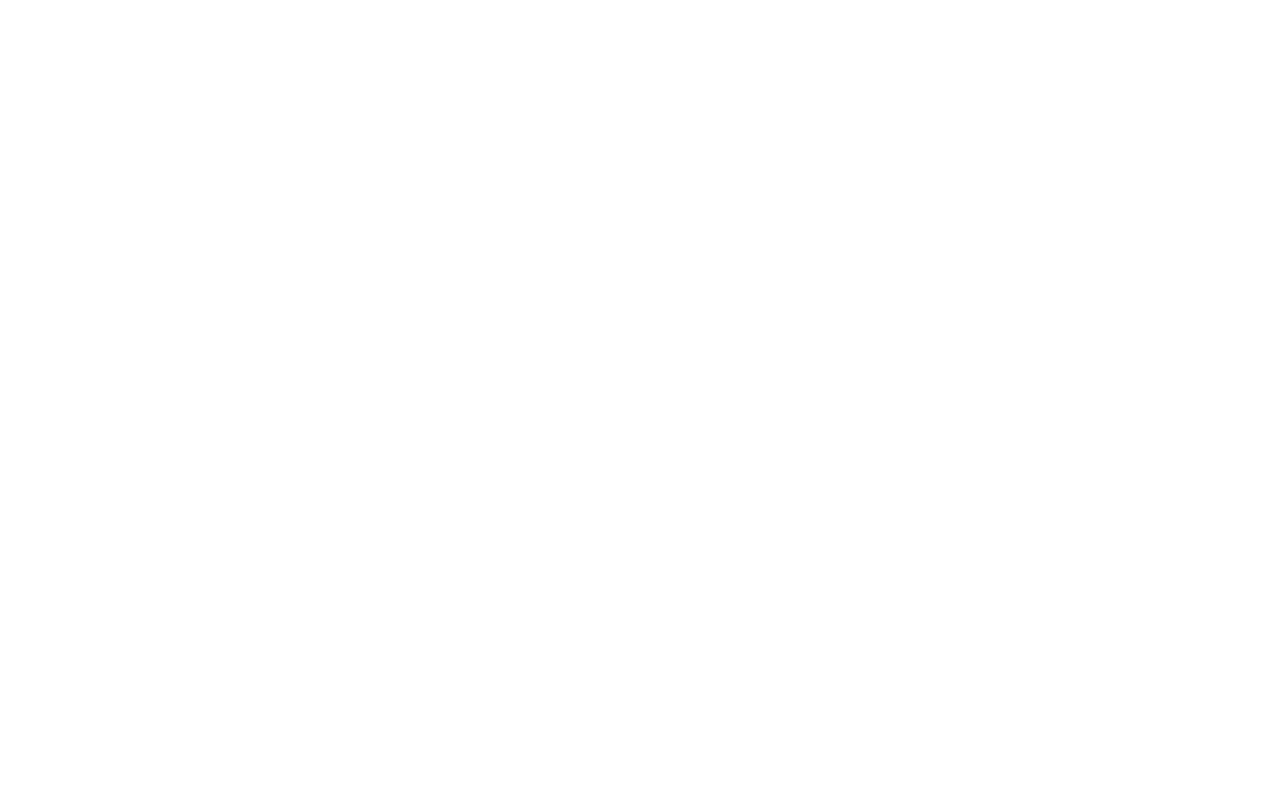
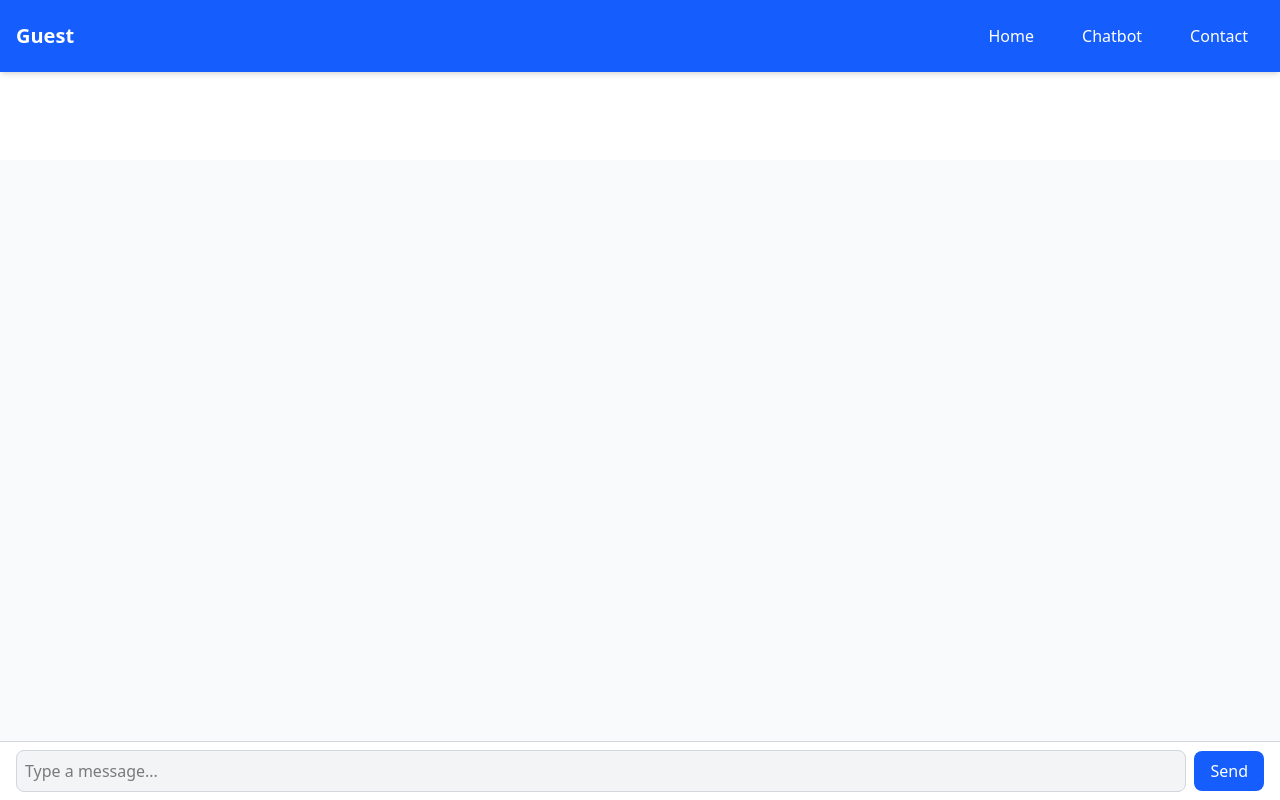
Before and after one commit to neo-0007/codestellation, a React (Vite) app in the folder frontend_web/: page /chatbot in a window 1280 px wide. Before the commit this address had no page. Built offline with nearby package versions, Linux system fonts and the light colour scheme.

Commit message:
added dashboard

```diff
--- a/frontend_web/src/App.tsx
+++ b/frontend_web/src/App.tsx
@@ -2,6 +2,7 @@ import { BrowserRouter as Router, Routes, Route, Navigate } from "react-router-d
 import { useEffect, useState } from "react";
 import Dashboard from "./pages/dashboard";
 import Register from "./pages/Register";
+import Chatbot from './pages/Chatbot';
 // import Loader from "./components/Loader";
 
 function App() {
@@ -27,6 +28,7 @@ function App() {
         <Routes>
           <Route path="/" element={<Dashboard />} />
           <Route path="/user/register" element={<Register />} />
+          <Route path="/chatbot" element={<Chatbot />} />
         </Routes>
       </Router>
     </>
--- /dev/null
+++ b/frontend_web/src/components/Chatbot.tsx
@@ -0,0 +1,17 @@
+import React from 'react';
+import { useState, useEffect } from 'react';
+
+// importing components
+import Navbar from '../components/Navbar';
+import Chatbox from '../components/Chatbox';
+
+const Chatbot = () => {
+  return(
+    <>
+    <Navbar />
+    <Chatbox />
+    </>
+  );
+}
+
+export default Chatbot;
--- /dev/null
+++ b/frontend_web/src/components/Chatbox.tsx
@@ -0,0 +1,54 @@
+
+import { useState } from "react";
+
+export default function Chatbox() {
+  const [messages, setMessages] = useState([]);
+  const [input, setInput] = useState("");
+
+  const sendMessage = () => {
+    if (input.trim() !== "") {
+      setMessages([...messages, { text: input, sender: "user" }]);
+      setInput("");
+    }
+  };
+
+  return (
+    <div className="fixed bottom-0 left-0 w-full flex flex-col h-[80vh] bg-white shadow-lg">
+
+      <div className="flex-1 p-4 overflow-y-auto space-y-3 bg-gray-50">
+        {messages.map((msg, index) => (
+          <div
+            key={index}
+            className={`p-3 rounded-lg max-w-xs ${
+              msg.sender === "user" ? "bg-blue-100 text-right self-end" : "bg-gray-100 text-left self-start"
+            }`}
+          >
+            <p className="text-sm">{msg.text}</p>
+          </div>
+        ))}
+      </div>
+
+      <div className="flex items-center px-4 py-2 border-t border-gray-300 bg-white">
+        <textarea
+          className="flex-1 p-2 border border-gray-300 rounded-lg resize-none focus:outline-none focus:ring-2 focus:ring-blue-500 bg-gray-100"
+          rows={1}
+          placeholder="Type a message..."
+          value={input}
+          onChange={(e) => setInput(e.target.value)}
+          onKeyDown={(e) => {
+            if (e.key === "Enter" && !e.shiftKey) {
+              e.preventDefault();
+              sendMessage();
+            }
+          }}
+        />
+        <button
+          className="ml-2 px-4 py-2 bg-blue-600 text-white rounded-lg hover:bg-blue-700 focus:ring-2 focus:ring-blue-500"
+          onClick={sendMessage}
+        >
+          Send
+        </button>
+      </div>
+    </div>
+  );
+}
--- /dev/null
+++ b/frontend_web/src/components/Navbar.tsx
@@ -0,0 +1,28 @@
+import { useState } from "react";
+
+export default function Navbar() {
+  const [isOpen, setIsOpen] = useState(false);
+
+  return (
+    <nav className="bg-blue-600 text-white p-4 shadow-md">
+      <div className="container mx-auto flex justify-between items-center">
+        <a href="#" className="text-xl font-bold">Guest</a>
+        <button
+          className="md:hidden p-2"
+          onClick={() => setIsOpen(!isOpen)}
+        >
+          {isOpen ? "✖" : "☰"}
+        </button>
+        <ul
+          className={`md:flex space-x-4 absolute md:static bg-blue-600 md:bg-transparent w-full left-0 md:w-auto md:flex-row flex-col md:items-center items-start p-4 md:p-0 transition-all duration-300 ease-in-out ${
+            isOpen ? "top-16" : "top-[-200px]"
+          }`}
+        >
+          <li><a href="/" className="block py-2 px-4 hover:bg-blue-700 rounded">Home</a></li>
+          <li><a href="/chatbot" className="block py-2 px-4 hover:bg-blue-700 rounded">Chatbot</a></li>
+          <li><a href="#" className="block py-2 px-4 hover:bg-blue-700 rounded">Contact</a></li>
+        </ul>
+      </div>
+    </nav>
+  );
+}
--- /dev/null
+++ b/frontend_web/src/components/Sidebar.tsx
@@ -0,0 +1,18 @@
+import React from 'react';
+import { useState, useEffect } from 'react';
+
+const Sidebar = () =>{
+  return(
+    <>
+     <aside className={`bg-gray-800 text-white w-64 min-h-screen p-4 transition-all duration-300`}>
+      <ul>
+        <li className="py-2 px-4 hover:bg-gray-700 rounded"><a href="#">Dashboard</a></li>
+        <li className="py-2 px-4 hover:bg-gray-700 rounded"><a href="#">Profile</a></li>
+        <li className="py-2 px-4 hover:bg-gray-700 rounded"><a href="#">Settings</a></li>
+      </ul>
+    </aside>
+    </>
+  );
+}
+
+export default Sidebar;
--- /dev/null
+++ b/frontend_web/src/pages/Chatbot.tsx
@@ -0,0 +1,18 @@
+
+import React from 'react';
+import { useState, useEffect } from 'react';
+
+// importing components
+import Navbar from '../components/Navbar';
+import Chatbox from '../components/Chatbox';
+
+const Chatbot = () => {
+  return(
+    <>
+    <Navbar />
+    <Chatbox />
+    </>
+  );
+}
+
+export default Chatbot;
--- a/frontend_web/src/pages/dashboard.tsx
+++ b/frontend_web/src/pages/dashboard.tsx
@@ -1,8 +1,16 @@
 import React from 'react'
+import { useState, useEffect } from 'react';
+
+// importing all the components
+import Navbar from '../components/Navbar.tsx';
+import Sidebar from '../components/Sidebar.tsx';
 
 const Dashboard = () => {
   return (
-    <div>D</div>
+    <>
+      <Navbar />
+      <Sidebar />
+    </>
   )
 }
 
```
